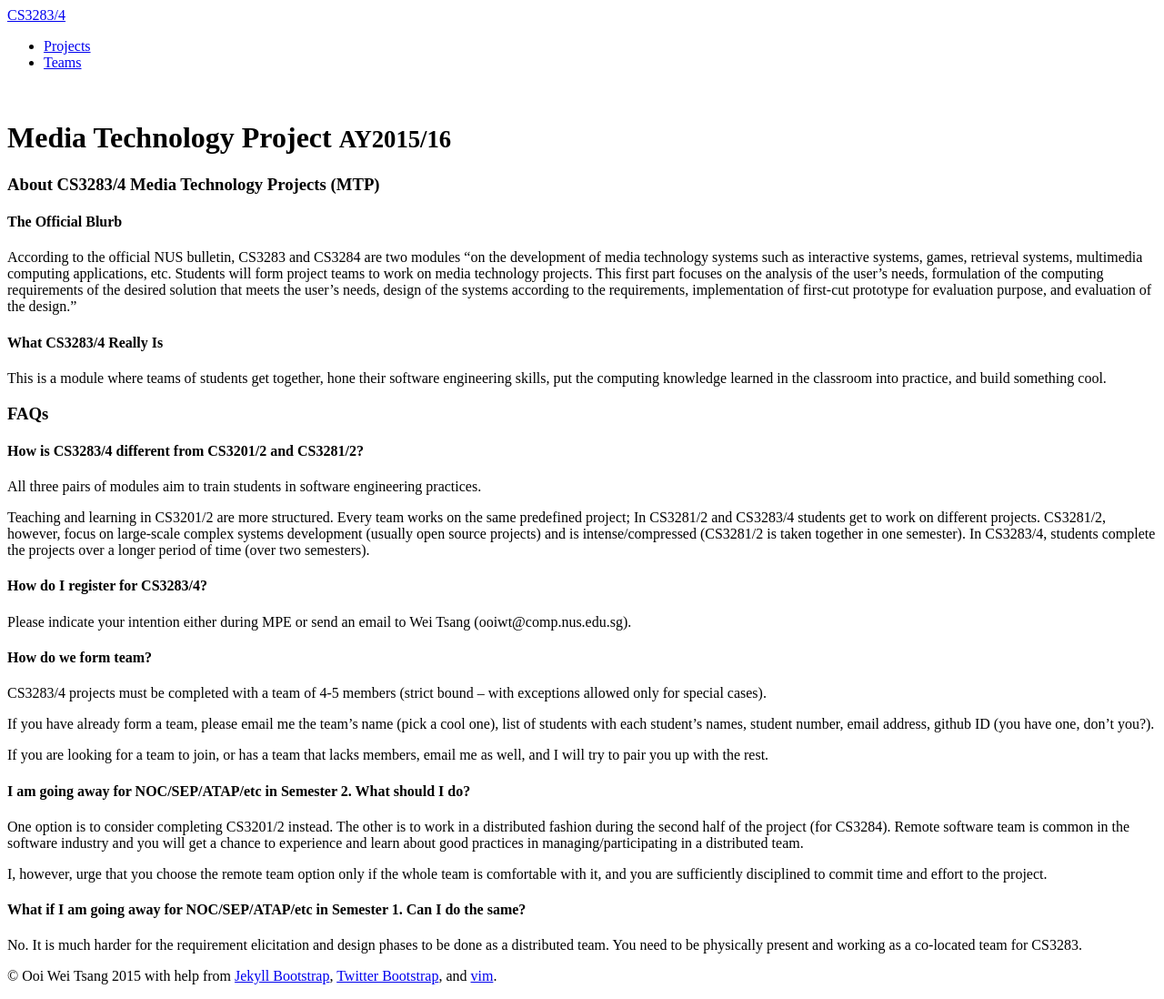
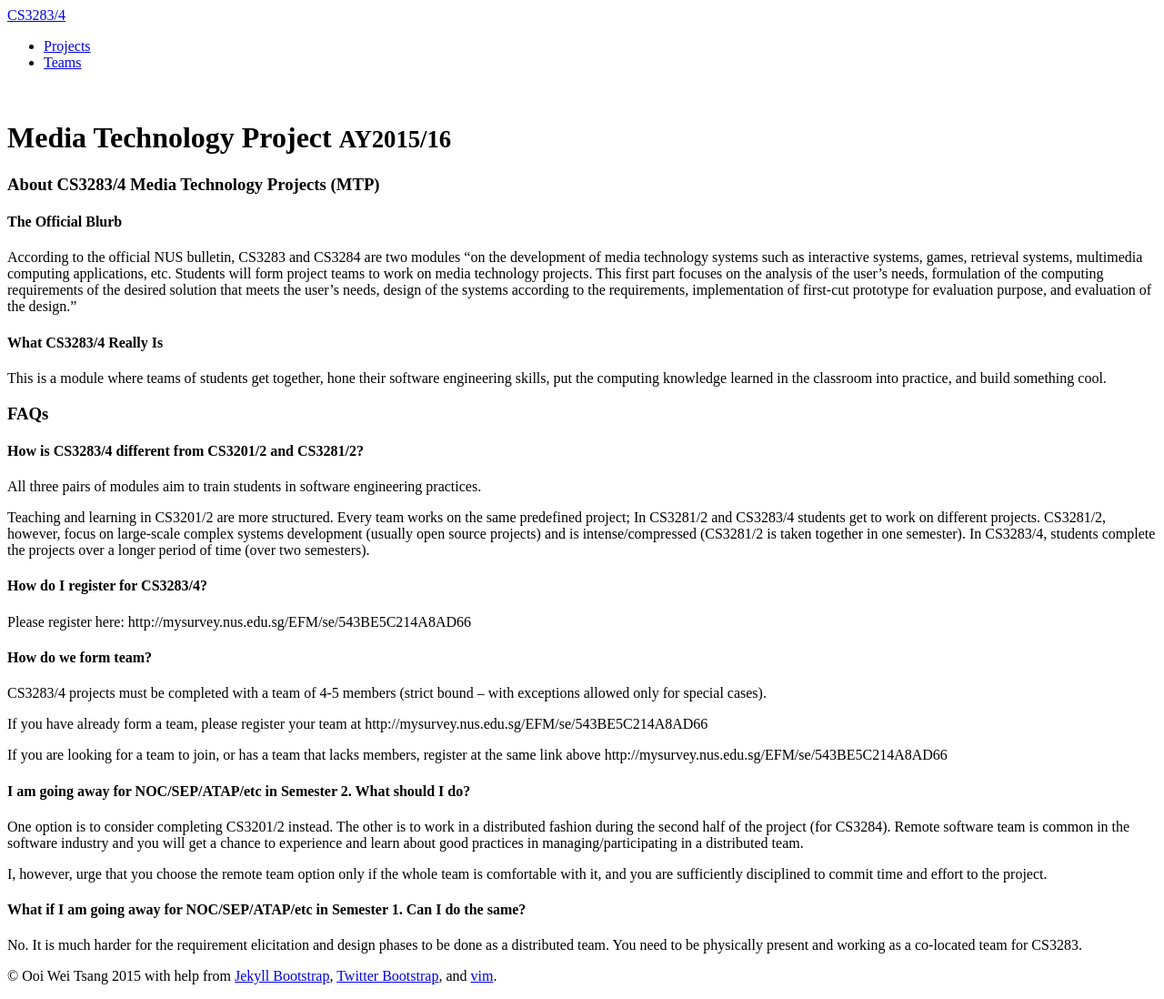
Before and after one commit to nus-mtp/1516, a Jekyll site: the page built from index.md, in a window 1280 px wide. Shown: the whole page at 91% size. Built offline with Jekyll 4.4.1, drawn with Linux system fonts in a browser that asks for light colours.

Commit message:
Added registration links

```diff
--- a/index.md
+++ b/index.md
@@ -25,15 +25,17 @@ Teaching and learning in CS3201/2 are more structured.  Every team works on the
 
 #### How do I register for CS3283/4?
 
-Please indicate your intention either during MPE or send an email to Wei Tsang (ooiwt@comp.nus.edu.sg).
+Please register here: http://mysurvey.nus.edu.sg/EFM/se/543BE5C214A8AD66
+
 
 #### How do we form team?
 
 CS3283/4 projects must be completed with a team of 4-5 members (strict bound -- with exceptions allowed only for special cases).
 
-If you have already form a team, please email me the team's name (pick a cool one), list of students with each student's names, student number, email address, github ID (you have one, don't you?).
+If you have already form a team, please register your team at http://mysurvey.nus.edu.sg/EFM/se/543BE5C214A8AD66
 
-If you are looking for a team to join, or has a team that lacks members, email me as well, and I will try to pair you up with the rest.
+If you are looking for a team to join, or has a team that lacks members, register at the same link above http://mysurvey.nus.edu.sg/EFM/se/543BE5C214A8AD66
+
 
 #### I am going away for NOC/SEP/ATAP/etc in Semester 2.  What should I do?
 
```
